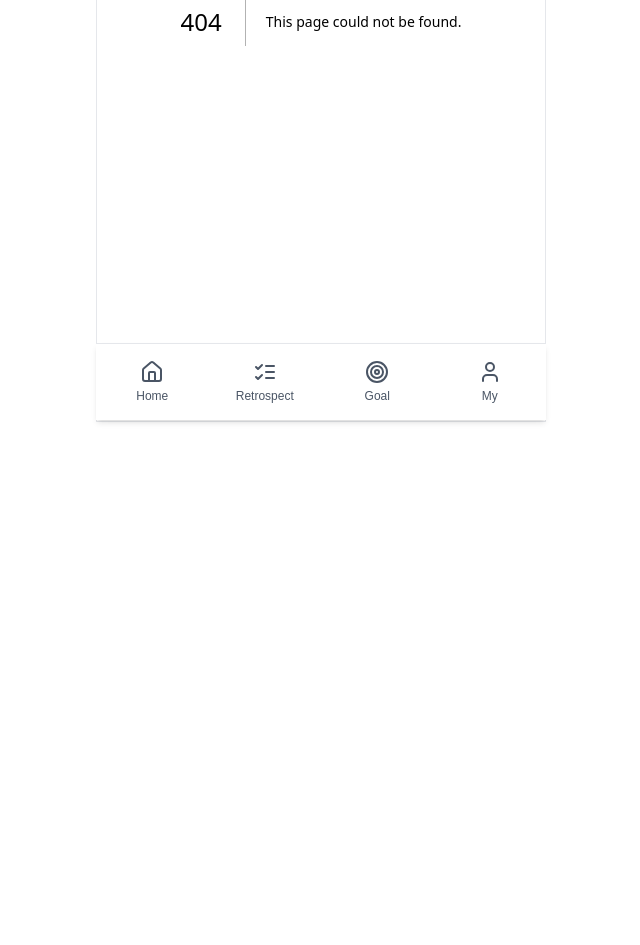
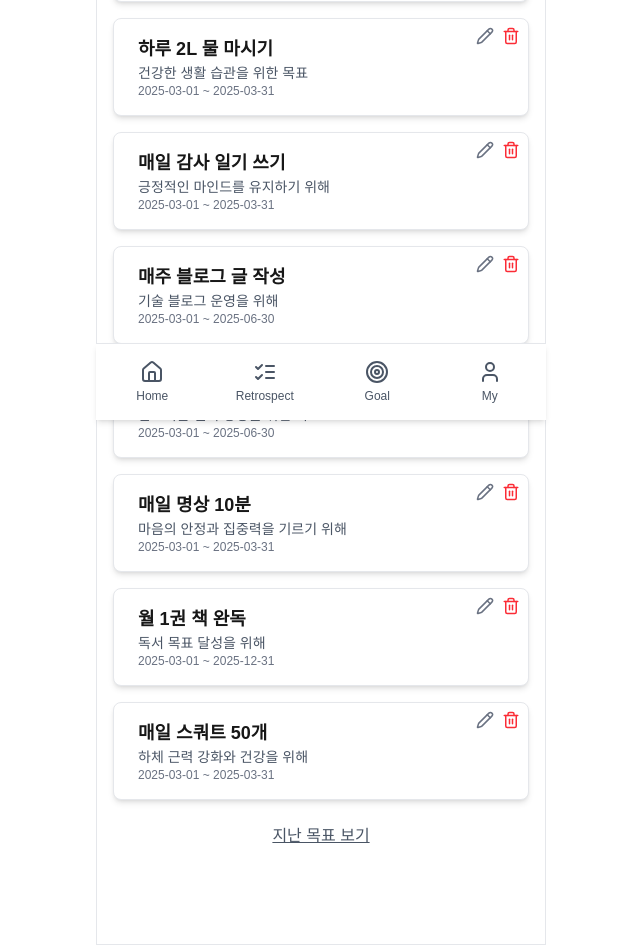
Before and after one commit to dnslfkrh/daily-retrospect-frontend, a Next.js app: page /goal in a window 1280 px wide. Before the commit this address had no page. Shown: the part 380-1325 px from the top of the page, without its empty margins (319-959 px from the left). Before the commit the page ends 802 px from the top, so only its background shows below. Built offline with nearby package versions, Linux system fonts and the light colour scheme.

Commit message:
feat: goal view
TODO:
1. 추가 모달
2. 수정 모달
3. CRUD API
4. API 서버

```diff
--- /dev/null
+++ b/src/app/goal/page.tsx
@@ -0,0 +1,9 @@
+import GoalView from "@/features/goal/view/GoalView";
+
+const GoalPage = () => {
+  return (
+    <GoalView />
+  );
+};
+
+export default GoalPage;
--- a/src/app/layout.tsx
+++ b/src/app/layout.tsx
@@ -16,8 +16,8 @@ export default function RootLayout({
   children,
 }: Readonly<{ children: React.ReactNode }>) {
   return (
-    <html lang="en" className="overflow-hidden">
-      <body className="antialiased flex justify-center items-center bg-white text-black min-h-screen overflow-hidden">
+    <html lang="en">
+      <body className="antialiased flex justify-center items-center bg-white text-black min-h-screen">
         <ClientLayout>{children}</ClientLayout>
       </body>
     </html>
--- /dev/null
+++ b/src/features/goal/components/GoalBlock.tsx
@@ -0,0 +1,45 @@
+"use client";
+
+import { Pencil, Trash2 } from "lucide-react";
+
+type GoalProps = {
+  goal: {
+    id: number;
+    title: string;
+    description: string | null;
+    start_date: string;
+    end_date: string;
+    completed: boolean;
+  };
+};
+
+const GoalBlock = ({ goal }: GoalProps) => {
+  return (
+    <div className="relative bg-white px-6 py-4 rounded-lg shadow-md border border-gray-200">
+      {/* 수정 & 삭제 아이콘 우측 상단 배치 */}
+      <div className="absolute top-2 right-2 flex space-x-2">
+        <button className="text-gray-500 hover:text-gray-700">
+          <Pencil size={18} />
+        </button>
+        <button className="text-red-500 hover:text-red-700">
+          <Trash2 size={18} />
+        </button>
+      </div>
+
+      {/* 목표 제목 */}
+      <h2 className="text-lg font-semibold">{goal.title}</h2>
+
+      {/* 설명 공간을 항상 일정하게 유지 */}
+      <p className="text-sm text-gray-600 min-h-[15px]">
+        {goal.description ? goal.description : " "}
+      </p>
+
+      {/* 목표 기간 */}
+      <p className="text-xs text-gray-500">
+        {goal.start_date} ~ {goal.end_date}
+      </p>
+    </div>
+  );
+};
+
+export default GoalBlock;
--- /dev/null
+++ b/src/features/goal/test/data.ts
@@ -0,0 +1,84 @@
+const testGoals = [
+  {
+    id: 1,
+    title: "매일 30분 독서",
+    description: "자기계발을 위한 독서 습관 만들기",
+    start_date: "2025-03-01",
+    end_date: "2025-03-31",
+    completed: false,
+  },
+  {
+    id: 2,
+    title: "주 3회 운동",
+    description: null,
+    start_date: "2025-03-01",
+    end_date: "2025-03-31",
+    completed: false,
+  },
+  {
+    id: 3,
+    title: "매일 영어 단어 10개 암기",
+    description: "토익 대비를 위한 영어 공부",
+    start_date: "2025-03-01",
+    end_date: "2025-03-31",
+    completed: false,
+  },
+  {
+    id: 4,
+    title: "하루 2L 물 마시기",
+    description: "건강한 생활 습관을 위한 목표",
+    start_date: "2025-03-01",
+    end_date: "2025-03-31",
+    completed: false,
+  },
+  {
+    id: 5,
+    title: "매일 감사 일기 쓰기",
+    description: "긍정적인 마인드를 유지하기 위해",
+    start_date: "2025-03-01",
+    end_date: "2025-03-31",
+    completed: false,
+  },
+  {
+    id: 6,
+    title: "매주 블로그 글 작성",
+    description: "기술 블로그 운영을 위해",
+    start_date: "2025-03-01",
+    end_date: "2025-06-30",
+    completed: false,
+  },
+  {
+    id: 7,
+    title: "주 5일 코딩 문제 풀기",
+    description: "알고리즘 실력 향상을 위한 목표",
+    start_date: "2025-03-01",
+    end_date: "2025-06-30",
+    completed: false,
+  },
+  {
+    id: 8,
+    title: "매일 명상 10분",
+    description: "마음의 안정과 집중력을 기르기 위해",
+    start_date: "2025-03-01",
+    end_date: "2025-03-31",
+    completed: false,
+  },
+  {
+    id: 9,
+    title: "월 1권 책 완독",
+    description: "독서 목표 달성을 위해",
+    start_date: "2025-03-01",
+    end_date: "2025-12-31",
+    completed: false,
+  },
+  {
+    id: 10,
+    title: "매일 스쿼트 50개",
+    description: "하체 근력 강화와 건강을 위해",
+    start_date: "2025-03-01",
+    end_date: "2025-03-31",
+    completed: false,
+  },
+];
+
+export default testGoals;
--- /dev/null
+++ b/src/features/goal/view/GoalView.tsx
@@ -0,0 +1,85 @@
+"use client";
+
+import { useEffect, useState } from "react";
+import GoalBlock from "../components/GoalBlock";
+import testGoals from "../test/data";
+
+type Goal = {
+  id: number;
+  title: string;
+  description: string | null;
+  start_date: string;
+  end_date: string;
+  completed: boolean;
+};
+
+const fetchActiveGoals = async (): Promise<Goal[]> => {
+  return new Promise((resolve) => {
+    setTimeout(() => {
+      resolve(testGoals.filter((goal) => new Date(goal.end_date) >= new Date()));
+    }, 500);
+  });
+};
+
+const fetchFinishedGoals = async (): Promise<Goal[]> => {
+  return new Promise((resolve) => {
+    setTimeout(() => {
+      resolve(testGoals.filter((goal) => new Date(goal.end_date) < new Date()));
+    }, 500);
+  });
+};
+
+const GoalView = () => {
+  const [activeGoals, setActiveGoals] = useState<Goal[]>([]);
+  const [completedGoals, setCompletedGoals] = useState<Goal[]>([]);
+  const [showCompleted, setShowCompleted] = useState(false);
+
+  useEffect(() => {
+    const loadGoals = async () => {
+      const data = await fetchActiveGoals();
+      setActiveGoals(data);
+    };
+    loadGoals();
+  }, []);
+
+  const loadCompletedGoals = async () => {
+    if (completedGoals.length === 0) {
+      const data = await fetchFinishedGoals();
+      setCompletedGoals(data);
+    }
+    setShowCompleted((prev) => !prev);
+  };
+
+  return (
+    <div className="p-4 max-w-lg mx-auto pb-24">
+      <h1 className="text-lg font-semibold text-gray-800 mb-4">진행 중인 목표</h1>
+      <div className="space-y-4">
+        {activeGoals.map((goal) => (
+          <GoalBlock key={goal.id} goal={goal} />
+        ))}
+      </div>
+
+      {/* 지난 목표 보기 버튼 */}
+      <button
+        onClick={loadCompletedGoals}
+        className="mt-6 w-full text-center text-gray-600 hover:text-gray-800 underline"
+      >
+        {showCompleted ? "숨기기" : "지난 목표 보기"}
+      </button>
+
+      {/* 지난 목표 리스트 */}
+      {showCompleted && (
+        <div className="mt-4 space-y-4">
+          <h1 className="text-lg font-semibold text-grey-800 mb-4">지난 목표</h1>
+          {completedGoals.length > 0 ? (
+            completedGoals.map((goal) => <GoalBlock key={goal.id} goal={goal} />)
+          ) : (
+            <p className="text-gray-500 text-sm">지난 목표가 없습니다.</p>
+          )}
+        </div>
+      )}
+    </div>
+  );
+};
+
+export default GoalView;
--- a/src/shared/components/Loading.tsx
+++ b/src/shared/components/Loading.tsx
@@ -10,7 +10,7 @@ const Loading = () => {
   }
 
   return (
-    <div className="fixed inset-0 flex items-center justify-center bg-white z-50">
+    <div className="fixed inset-0 flex items-center justify-center bg-white z-50 border border-gray-200">
       <div className="w-12 h-12 border-4 border-black border-t-transparent rounded-full animate-spin"></div>
     </div>
   );
--- a/src/widgets/ClientLayout.tsx
+++ b/src/widgets/ClientLayout.tsx
@@ -2,13 +2,23 @@
 
 import dynamic from "next/dynamic";
 import { ReactNode } from "react";
+import { usePathname } from "next/navigation";
 
 const BottomNav = dynamic(() => import("@/widgets/BottomNav"), { ssr: false });
 const Loading = dynamic(() => import("@/shared/components/Loading"), { ssr: false });
 
 export default function ClientLayout({ children }: { children: ReactNode }) {
+  const pathname = usePathname();
+
+  // 특정 페이지에서는 overflow-hidden 적용
+  const isHiddenOverflow = pathname === "/retrospect" || pathname === "/auth";
+
   return (
-    <div className="w-full max-w-[450px] flex flex-col min-h-screen relative">
+    <div
+      className={`w-full max-w-[450px] flex flex-col min-h-screen relative ${
+        isHiddenOverflow ? "overflow-hidden" : "overflow-y-auto"
+      }`}
+    >
       <div className="flex-grow border-t border-x border-b border-gray-200">
         {children}
         <Loading />
```
